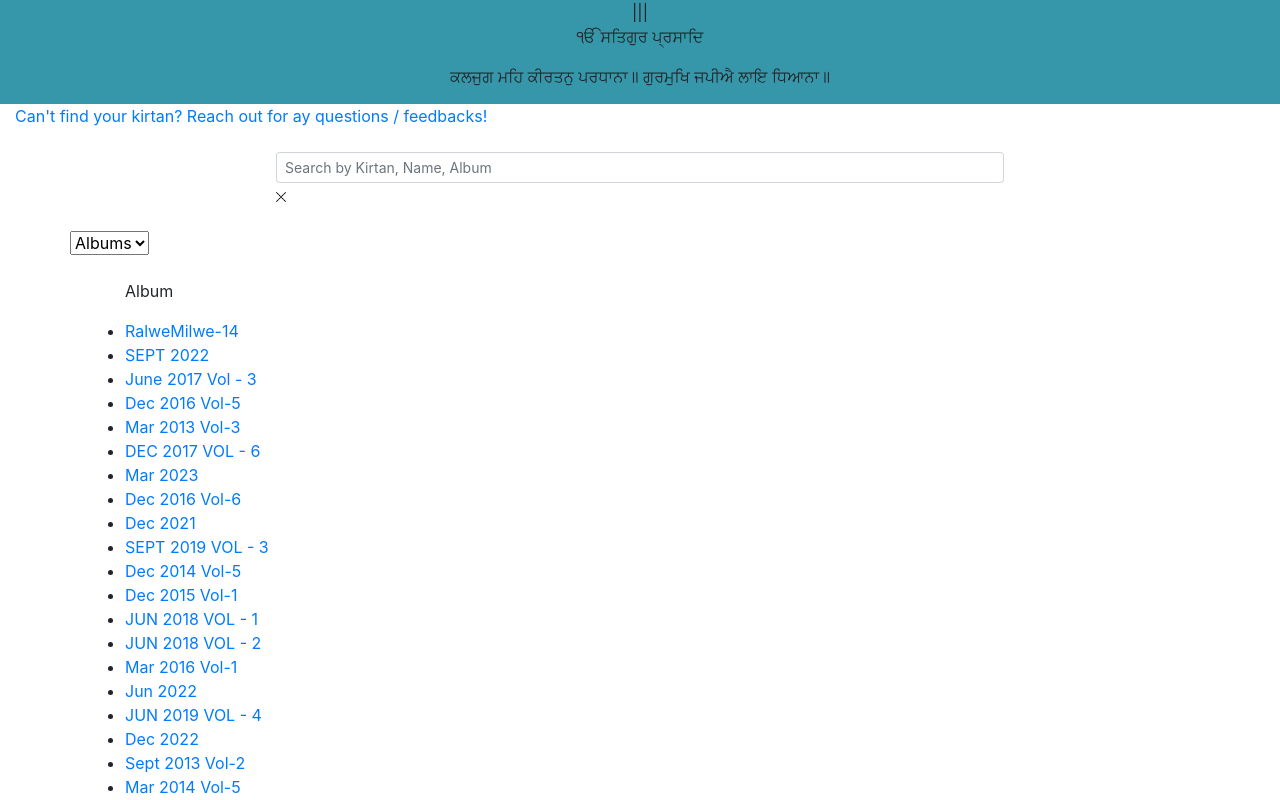
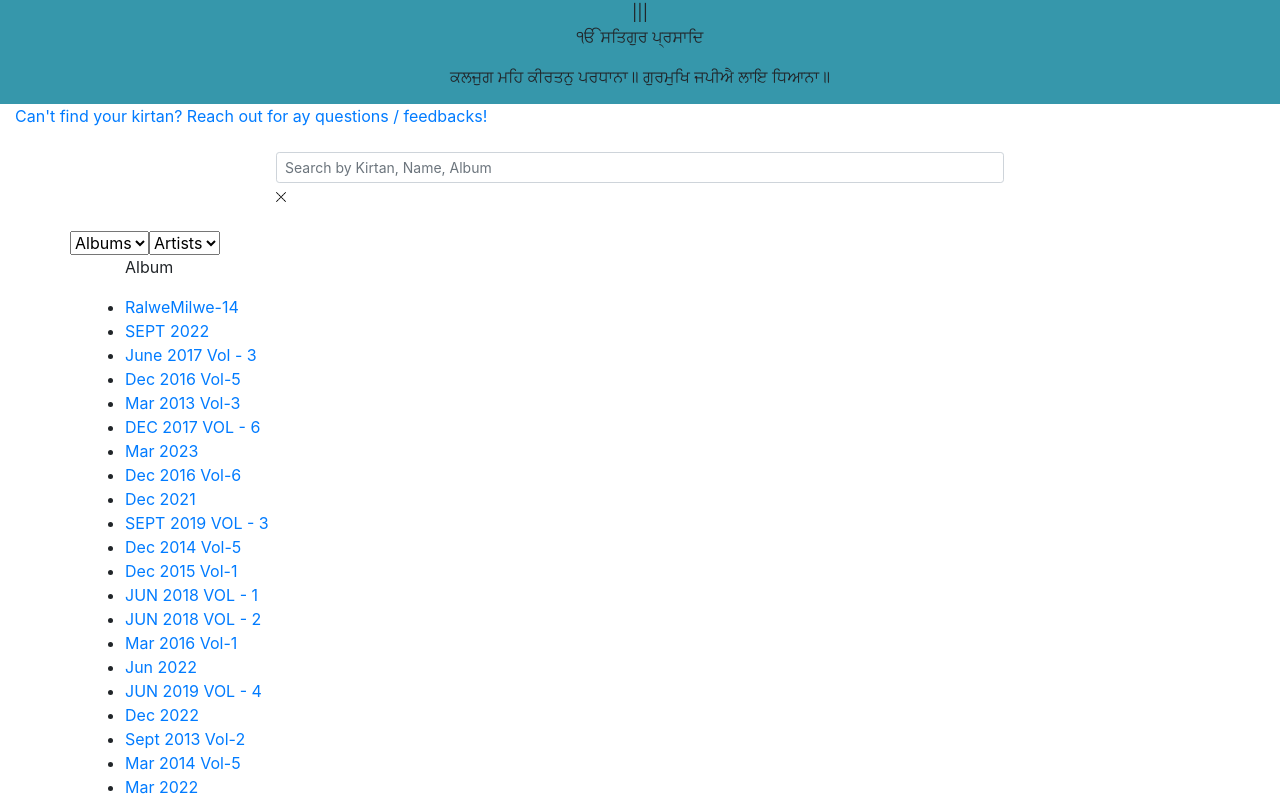
Before and after one commit to isupreetk/kirtan-frontend, a React (Create React App) app: page / in a window 1280 px wide. Shown: the top 800 px of the page. Built offline with nearby package versions, Linux system fonts and the light colour scheme.

Commit message:
filter dropdown click routes to new page

```diff
--- a/src/components/Filters/Filters.jsx
+++ b/src/components/Filters/Filters.jsx
@@ -1,38 +1,26 @@
-function Filters({ allAlbums, allArtists, handleAlbumFilter }) {
+function Filters() {
+  const handleAlbumDropdown = () => {
+    const selectedUrl = "http://localhost:3000/albumsFilter";
+    window.open(selectedUrl, "_parent");
+  };
+
+  const handleArtistDropdown = () => {
+    const selectedUrl = "http://localhost:3000/artistsFilter";
+    window.open(selectedUrl, "_parent");
+  };
+
   return (
     <>
-      {/* <form onSubmit={(event) => handleAlbumFilter(event)}>
-        <fieldset>
-          <label>Albums</label>
-          <br />
-          {allAlbums.map((allAlbum, index) => {
-            return (
-              <li key={index}>
-                <input
-                  type="checkbox"
-                  name={allAlbum}
-                  value={allAlbum}
-                  onSelect={(event) => handleAlbumFilter(event)}
-                />
-                {allAlbum}
-                <br />
-              </li>
-            );
-          })}
-          ;
-          <input type="submit" value="Search now" />
-        </fieldset>
-      </form> */}
       <form>
-        <select name="Albums" id="Albums">
-          <option value="Albums">
-            <a href="https://www.w3schools.com" target="_blank">
-              Albums
-            </a>
-          </option>
+        <select name="albums" id="albums" onClick={handleAlbumDropdown}>
+          <option selected>Albums</option>
         </select>
-        <br />
-        <br />
+      </form>
+
+      <form>
+        <select name="artists" id="artists" onClick={handleArtistDropdown}>
+          <option selected>Artists</option>
+        </select>
       </form>
     </>
   );
```
